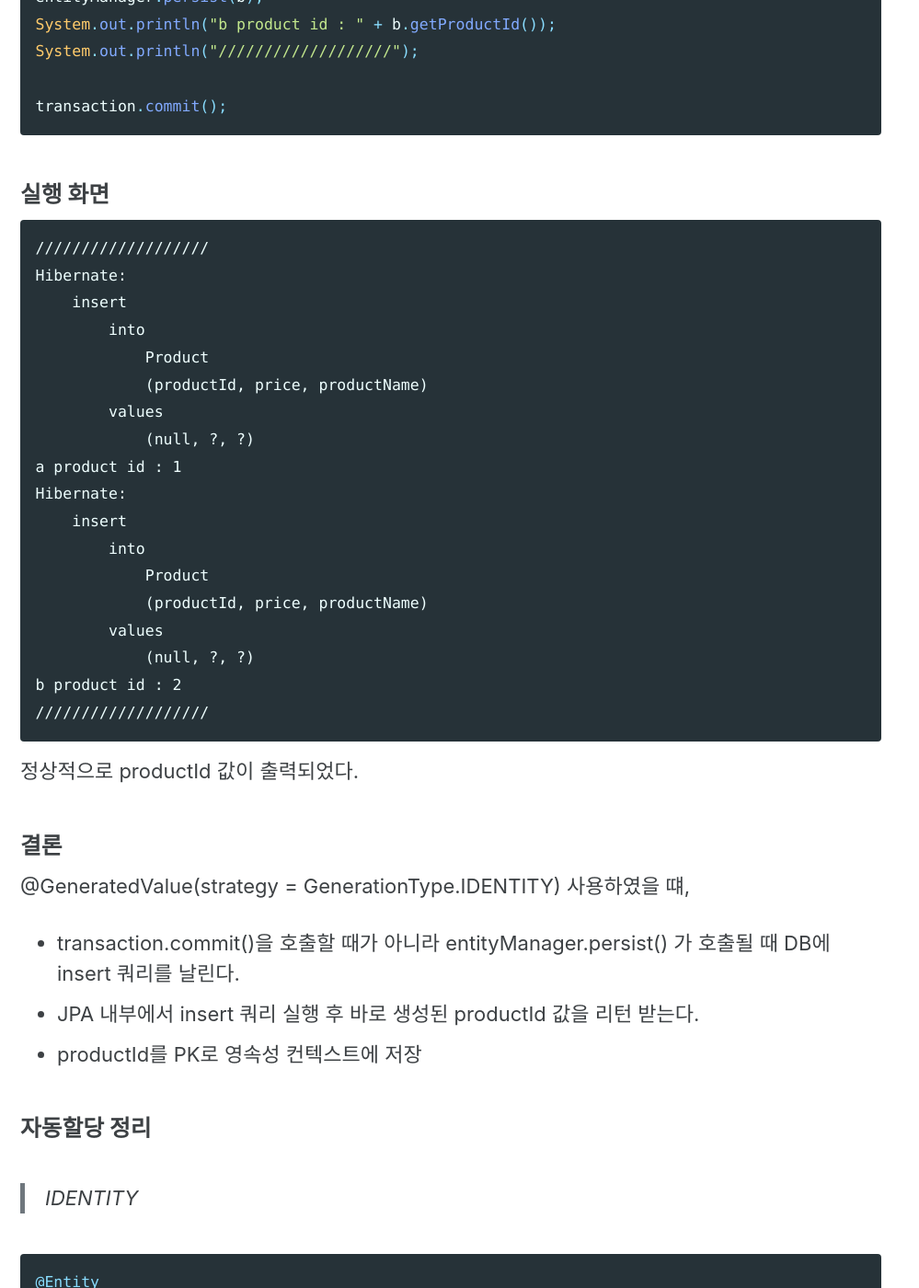
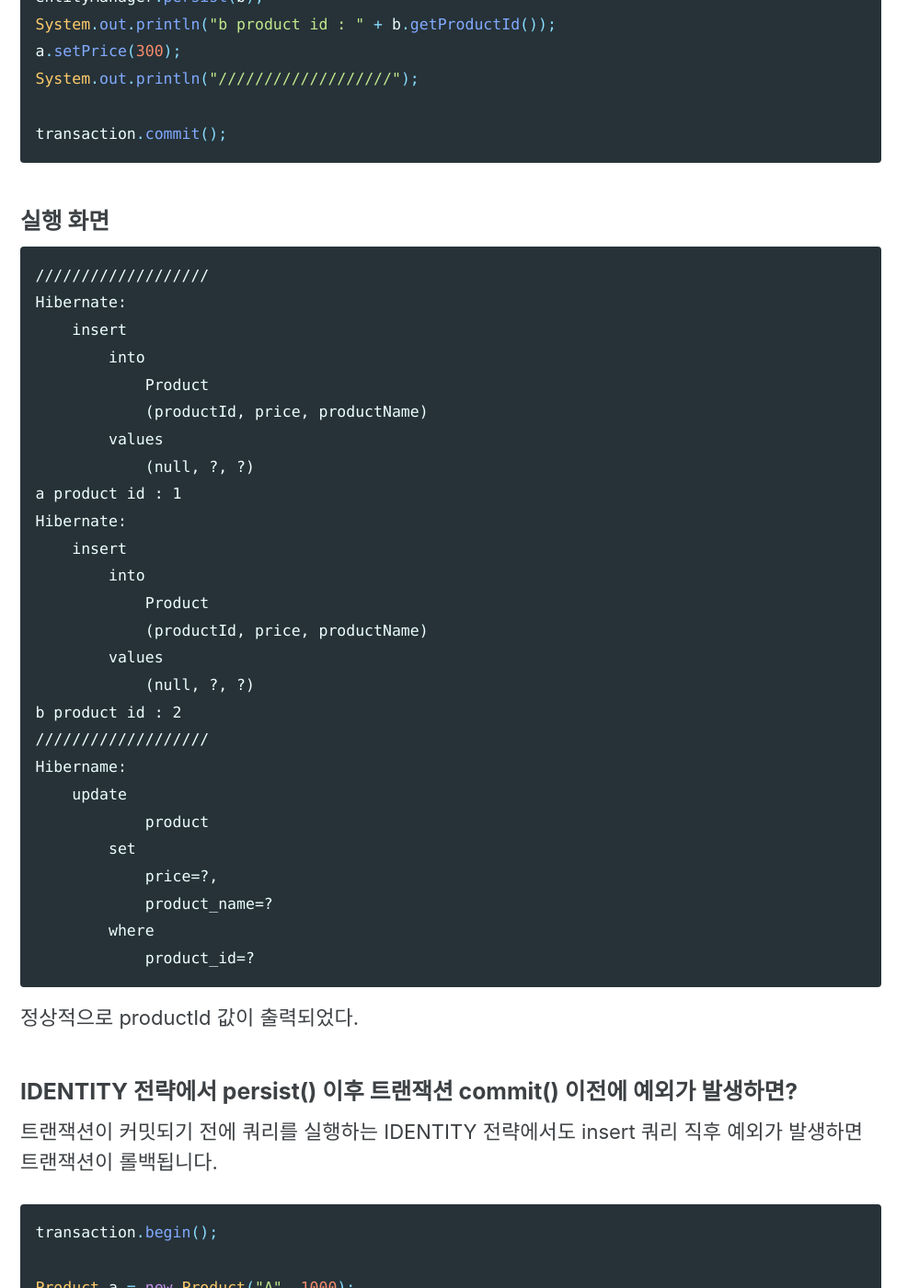
Before and after one commit to openobjectnet/openobjectnet.github.io, a Jekyll site: the page built from _posts/2022-01-06-jpa-generationtype.md, in a window 1280 px wide and 1400 px high, scrolled down 2974 px. Shown: the whole window at 92% size, without its empty margins (0-999 px from the left). Built offline with Jekyll 4.4.1, drawn with Linux system fonts in a browser that asks for light colours; cached includes are drawn as plain includes; nearby versions of some CDN libraries; some of the changed text lies outside the part shown.

Commit message:
identity 전략 설명 보완

````diff
--- a/_posts/2022-01-06-jpa-generationtype.md
+++ b/_posts/2022-01-06-jpa-generationtype.md
@@ -87,6 +87,7 @@ entityManager.persist(a);
 System.out.println("a product id : " + a.getProductId());
 entityManager.persist(b);
 System.out.println("b product id : " + b.getProductId());
+a.setPrice(300);
 System.out.println("///////////////////");
 
 transaction.commit();
@@ -113,9 +114,55 @@ Hibernate:
             (null, ?, ?)
 b product id : 2
 ///////////////////
+Hibername:
+    update
+            product
+        set
+            price=?,
+            product_name=?
+        where
+            product_id=?
 ```
 
 정상적으로 productId 값이 출력되었다.
+
+
+### IDENTITY 전략에서 persist() 이후 트랜잭션 commit() 이전에 예외가 발생하면?
+
+트랜잭션이 커밋되기 전에 쿼리를 실행하는 IDENTITY 전략에서도 insert 쿼리 직후 예외가 발생하면 트랜잭션이 롤백됩니다.
+
+
+```java
+transaction.begin();
+
+Product a = new Product("A", 1000);
+Product b = new Product("B", 2000);
+
+System.out.println("///////////////////");
+entityManager.persist(a);
+System.out.println("a product id : " + a.getProductId());
+entityManager.persist(b);
+System.out.println("b product id : " + b.getProductId());
+a.setPrice(300);
+System.out.println("///////////////////");
+
+if (true) throw new RuntimeException(); // 예외 발생
+
+transaction.commit();
+```
+
+그러나 INSERT시에 AUTO_INCREMENT 에 의해 1,2라는 값이 DB로부터 이미 생성되었기 때문에, MySQL에서 다음 Insert시에는 2 이후의 값을 할당합니다.
+
+### 실행 결과
+
+{% capture productSelectResult %}
+![Foo]({{ "/assets/images/generationTypePost/productSelect.png" |relative_url }})
+{% endcapture %}
+
+<figure>
+    {{ productSelectResult | markdownify | remove: "<p>" | remove: "</p>" }}
+</figure>
+
 
 ### 결론
 
````
Also changed, not shown: assets/images/generationTypePost/productSelect.png (added).
